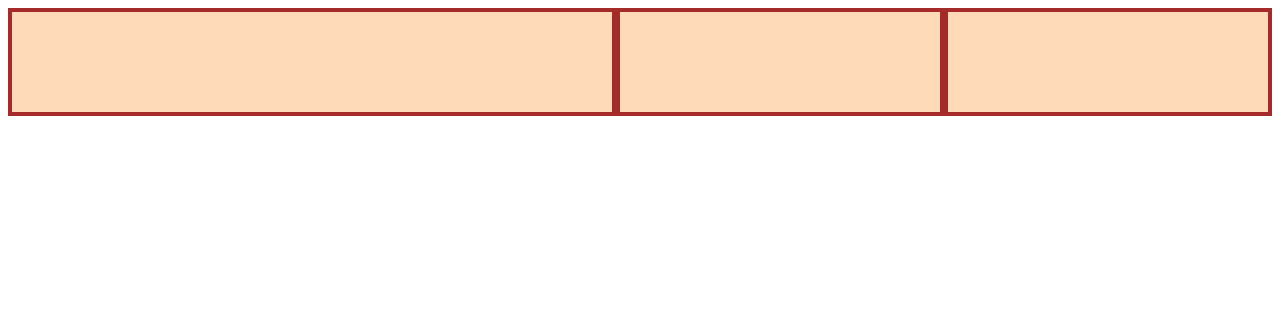
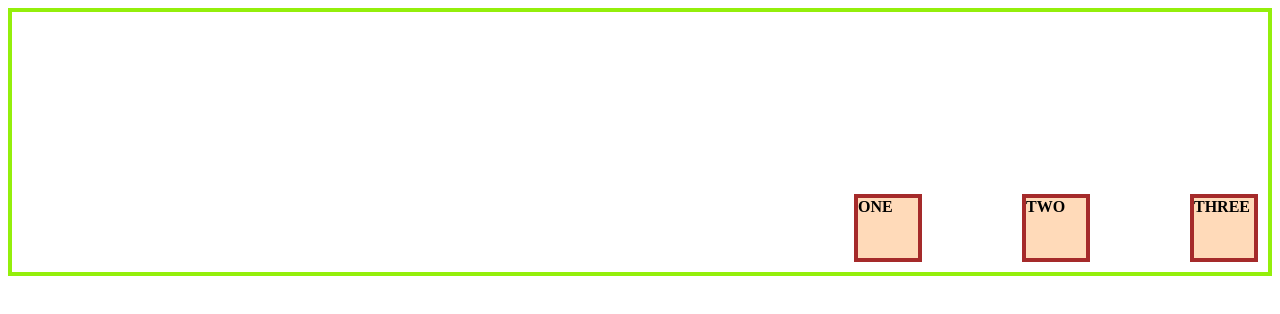
Before and after one commit to gernesto14/The-Odin-Project, a plain HTML site: page Testing/Flexing.html in a window 1280 px wide. Drawn offline with Linux system fonts and the light colour scheme.

Commit message:
some more testing

```diff
--- a/Testing/Flexing.html
+++ b/Testing/Flexing.html
@@ -12,9 +12,17 @@
 <body>
     <div class="flex-container">
 
-        <div class="one"></div>
-        <div class="two"></div>
-        <div class="three"></div>
+        <div class="one">
+            <p>ONE</p>
+        </div>
+
+        <div class="two">
+            <p>TWO</p>
+        </div>
+
+        <div class="three">
+            <p>THREE</p>
+        </div>
     </div>
 </body>
 
--- a/Testing/flexing_styles.css
+++ b/Testing/flexing_styles.css
@@ -1,15 +1,23 @@
 .flex-container {
+    border: 4px solid rgb(148, 239, 11);
+    height: 240px;
+    padding: 10px;
+    align-items: flex-end;
+    justify-content: flex-end;
     display: flex;
+    gap: 100px;
+
 }
 
 .flex-container div {
     background: peachpuff;
     border: 4px solid brown;
-    height: 100px;
-    width: 600px;
-    display:flex;
+    width: 60px;
+    height: 60px;
+
 }
 
-.one{
-    flex-shrink: 0;
+p {
+    font-weight: bold;
+    margin: auto;
 }
```
